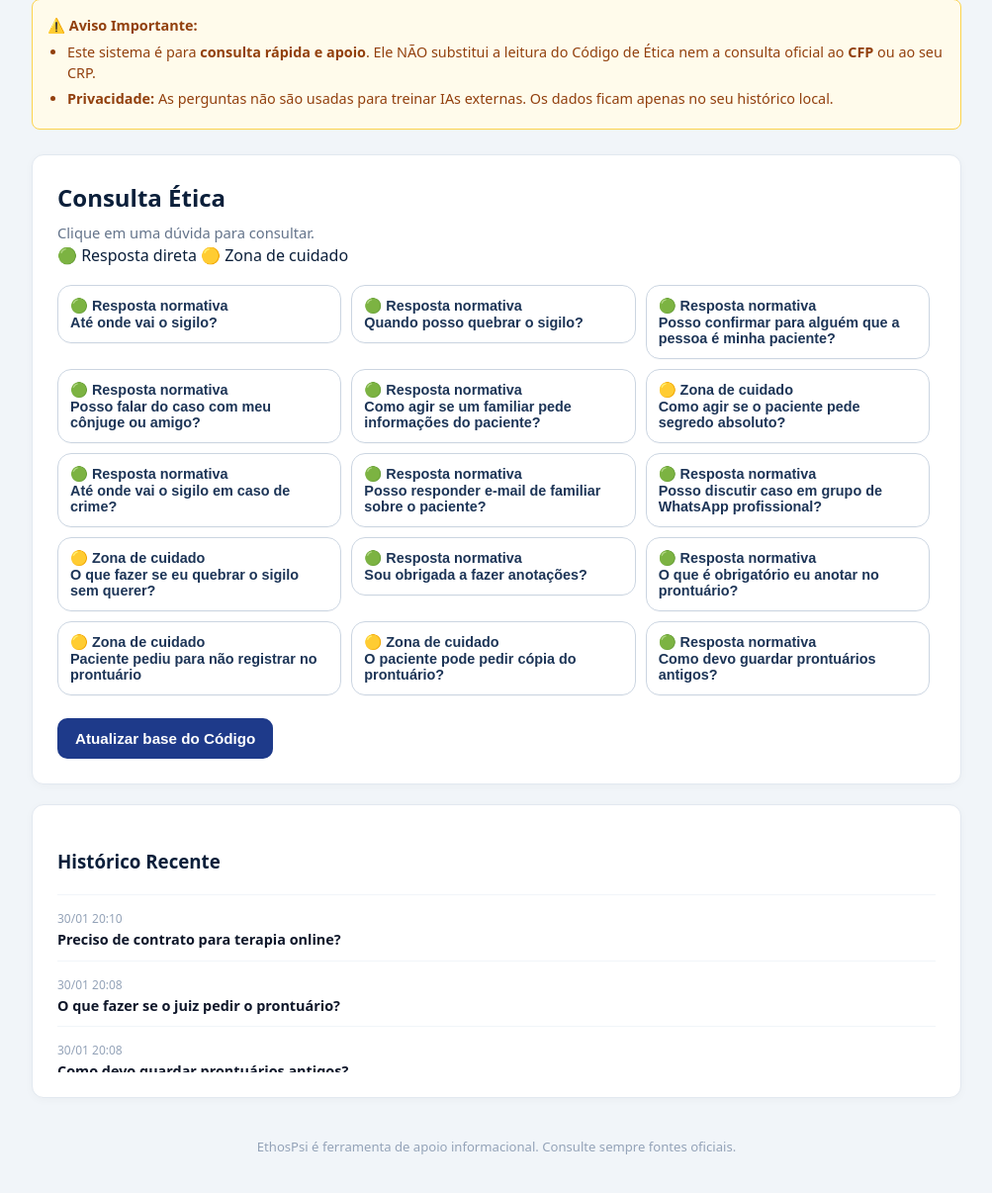
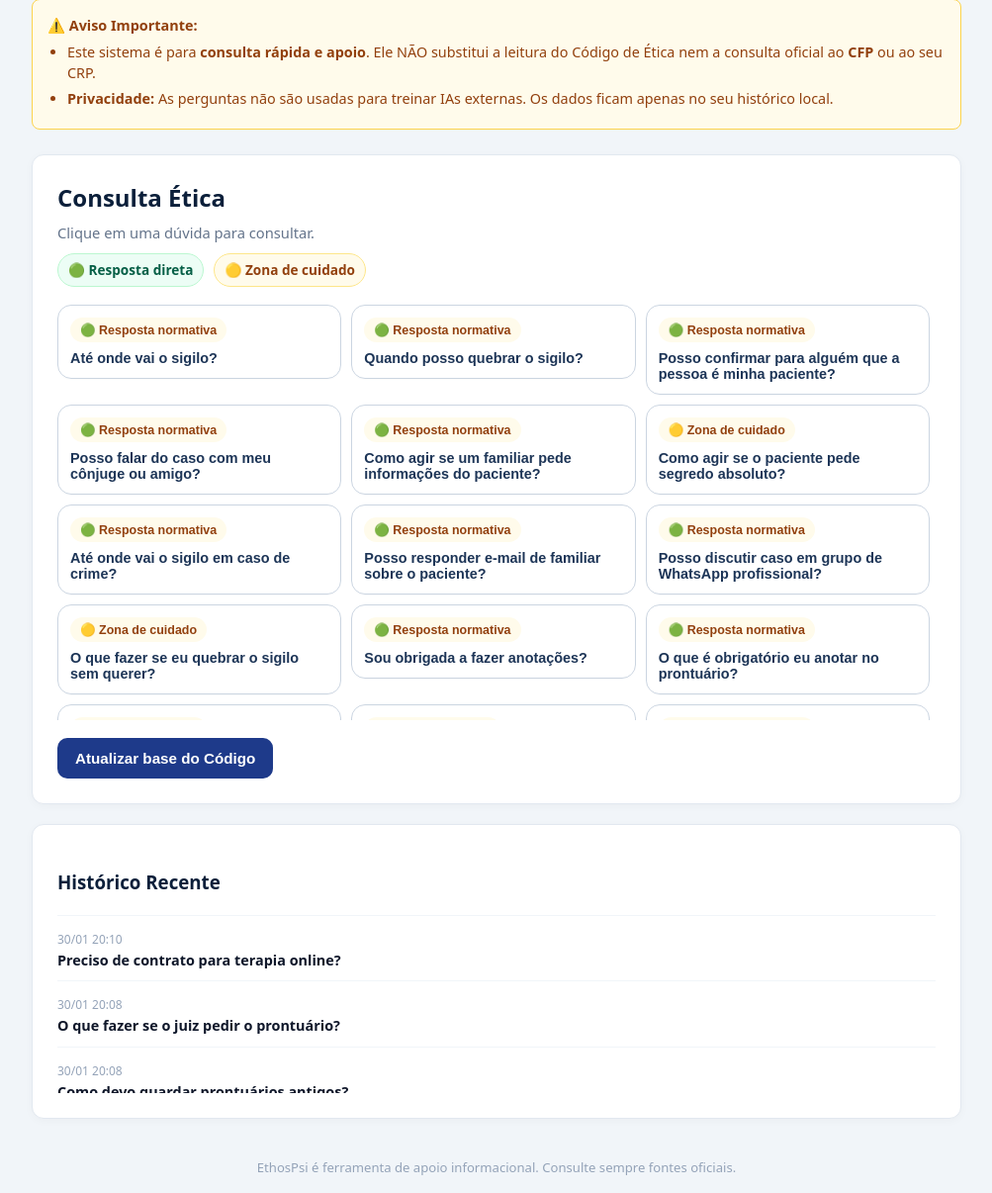
Before and after one commit to sabrinaandraderocha-cmyk/ethospsi, a Flask app: page / in a window 1280 px wide. Shown: the part 101-1307 px from the top of the page at 99% size, without its empty margins (138-1141 px from the left). Run offline with Flask 3, Linux system fonts and the light colour scheme; data comes from the database, SQL or seed files in the repository.

Commit message:
Update style.css

```diff
--- a/static/style.css
+++ b/static/style.css
@@ -290,3 +290,52 @@ body {
 .flash { padding: 15px; margin-bottom: 20px; border-radius: 8px; background: #dcfce7; color: #166534; border: 1px solid #bbf7d0; }
 
 footer { text-align: center; font-size: 0.82rem; color: #94a3b8; margin-top: 40px; }
+/* ===== Selos: resposta direta vs zona de cuidado ===== */
+
+.seal-legend{
+  display:flex;
+  gap:10px;
+  flex-wrap:wrap;
+  margin-top: 10px;
+}
+
+.seal-item{
+  font-weight: 800;
+  font-size: 0.85rem;
+  padding: 6px 10px;
+  border-radius: 999px;
+  border: 1px solid #e2e8f0;
+  background: #ffffff;
+}
+
+.seal-green{
+  border-color: #bbf7d0;
+  background: #ecfdf5;
+  color: #065f46;
+}
+
+.seal-yellow{
+  border-color: #fde68a;
+  background: #fffbeb;
+  color: #92400e;
+}
+
+.quick-btn{
+  padding: 12px 12px;
+}
+
+.quick-seal{
+  display: inline-flex;
+  align-items: center;
+  justify-content: center;
+  font-weight: 900;
+  font-size: 0.78rem;
+  padding: 5px 10px;
+  border-radius: 999px;
+  margin-bottom: 8px;
+  width: fit-content;
+}
+
+.quick-text{
+  font-weight: 800;
+}
```
